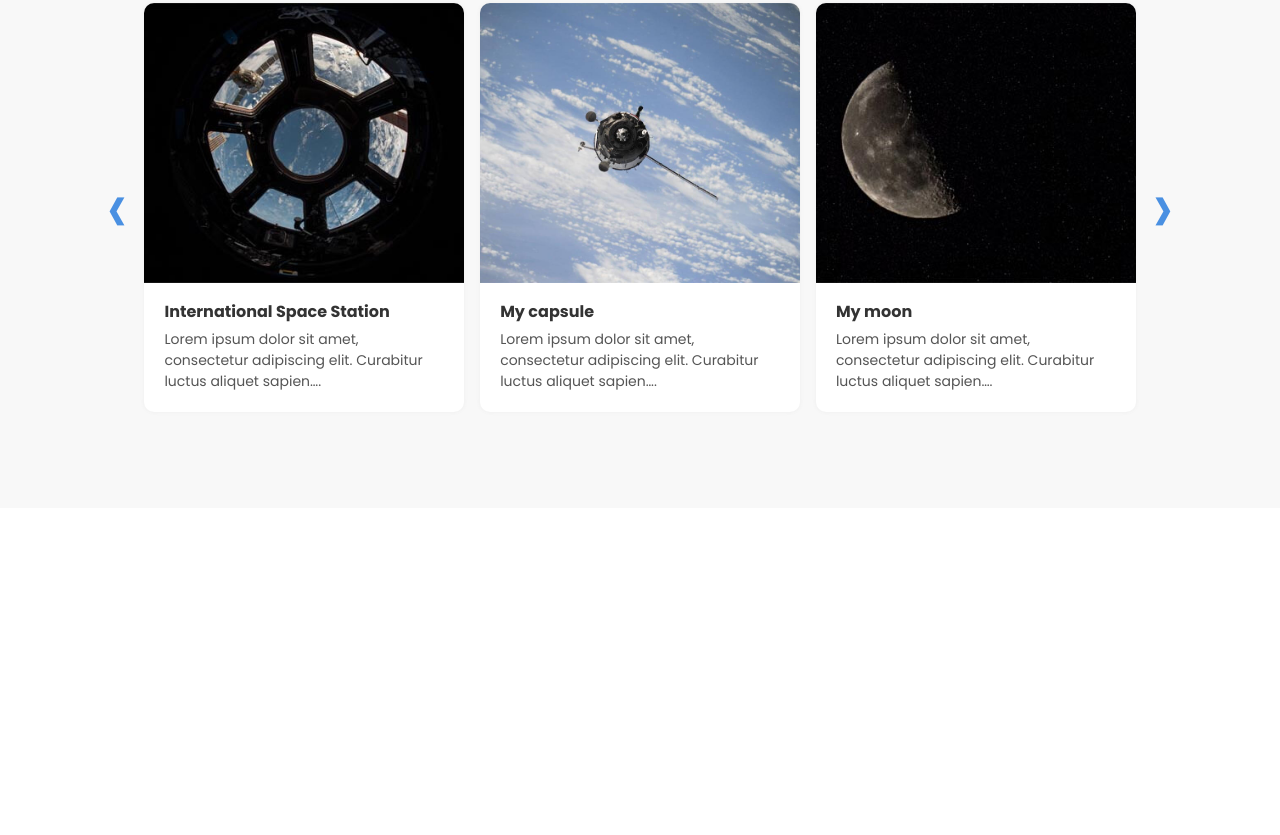
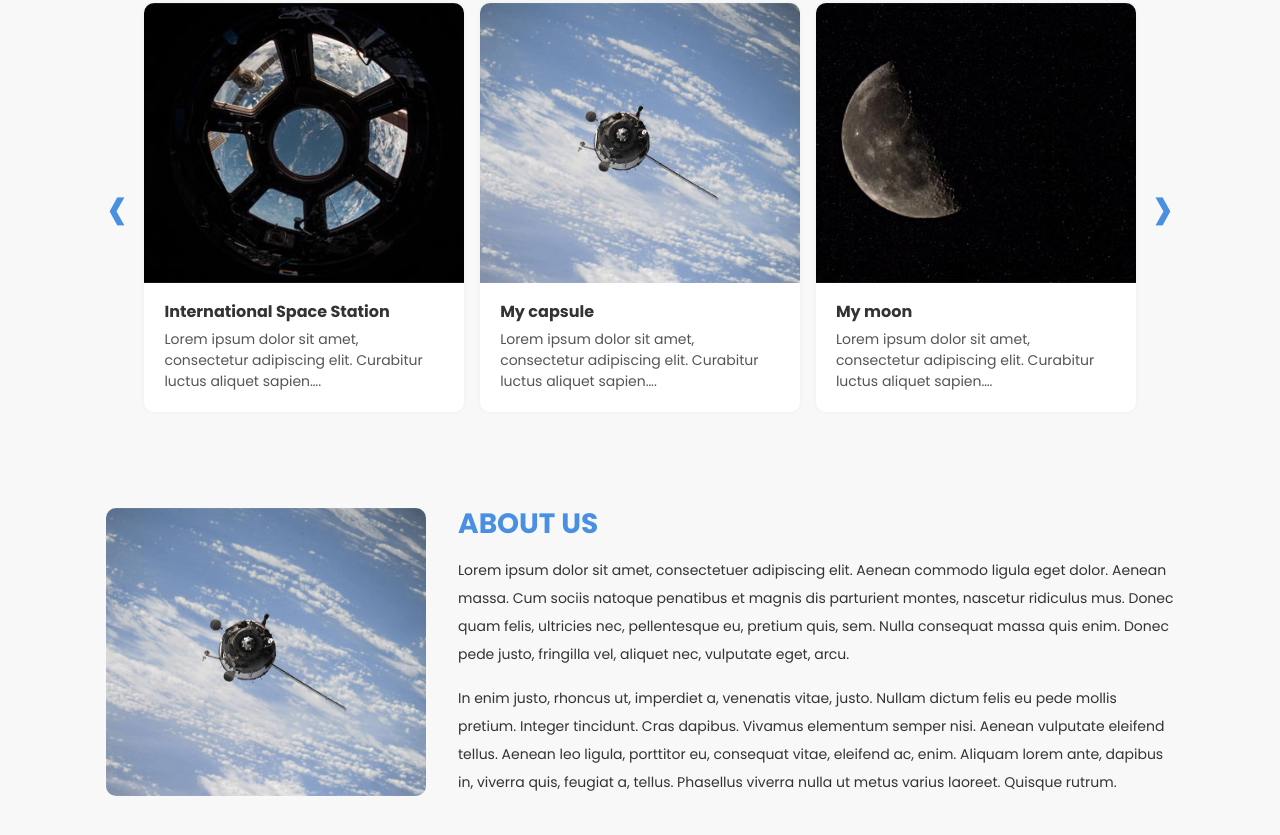
Before and after one commit to lucasnr/joyjet-frontend-challenge, a plain HTML site: page index.html in a window 1280 px wide. Shown: the part 641-1476 px from the top of the page. Before the commit the page ends 1149 px from the top, so only its background shows below. Drawn offline with Linux system fonts and the light colour scheme.

Commit message:
Create about us

```diff
--- /dev/null
+++ b/assets/sass/about.scss
@@ -0,0 +1,29 @@
+@import './colors';
+
+.about {
+  display: flex;
+
+  .about__image {
+    border-radius: 10px;
+    margin-right: 2rem;
+    max-width: 320px;
+    object-fit: cover;
+    object-position: center;
+  }
+
+  .about__title {
+    color: $primary-color;
+    font-size: 1.75rem;
+    font-weight: bold;
+    margin: 0px;
+    text-transform: uppercase;
+  }
+
+  .about__text {
+    color: #333;
+    font-size: 0.875rem;
+    line-height: 2;
+    margin: 0px;
+    margin-top: 1rem;
+  }
+}
--- a/assets/sass/styles.scss
+++ b/assets/sass/styles.scss
@@ -34,10 +34,12 @@
   padding: 6rem 0px;
 
   .container {
+    display: grid;
+    gap: 6rem;
     margin: auto;
     max-width: 1100px;
     padding: 0px 1rem;
   }
 }
 
-@import './normalize', './header', './carousel', './card';
+@import './normalize', './header', './carousel', './card', './about';
--- a/index.html
+++ b/index.html
@@ -115,6 +115,34 @@
             </figure>
           </article>
         </section>
+        <section class="about">
+          <img
+            class="about__image"
+            src="./assets/img/capsule.jpg"
+            alt="My capsule"
+          />
+
+          <div>
+            <h2 class="about__title">About us</h2>
+            <p class="about__text">
+              Lorem ipsum dolor sit amet, consectetuer adipiscing elit. Aenean
+              commodo ligula eget dolor. Aenean massa. Cum sociis natoque
+              penatibus et magnis dis parturient montes, nascetur ridiculus mus.
+              Donec quam felis, ultricies nec, pellentesque eu, pretium quis,
+              sem. Nulla consequat massa quis enim. Donec pede justo, fringilla
+              vel, aliquet nec, vulputate eget, arcu.
+            </p>
+            <p class="about__text">
+              In enim justo, rhoncus ut, imperdiet a, venenatis vitae, justo.
+              Nullam dictum felis eu pede mollis pretium. Integer tincidunt.
+              Cras dapibus. Vivamus elementum semper nisi. Aenean vulputate
+              eleifend tellus. Aenean leo ligula, porttitor eu, consequat vitae,
+              eleifend ac, enim. Aliquam lorem ante, dapibus in, viverra quis,
+              feugiat a, tellus. Phasellus viverra nulla ut metus varius
+              laoreet. Quisque rutrum.
+            </p>
+          </div>
+        </section>
       </div>
     </main>
   </body>
```
Also changed, not shown: assets/css/styles.css.
